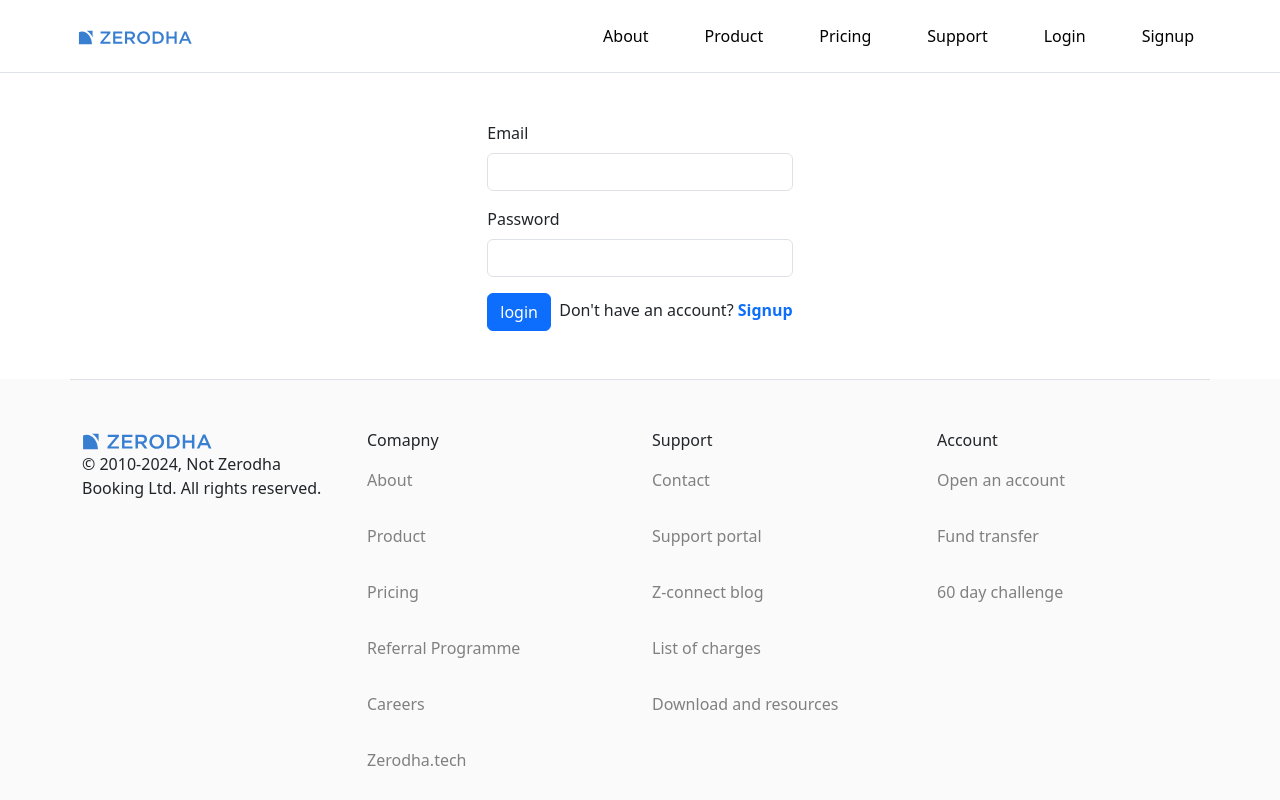
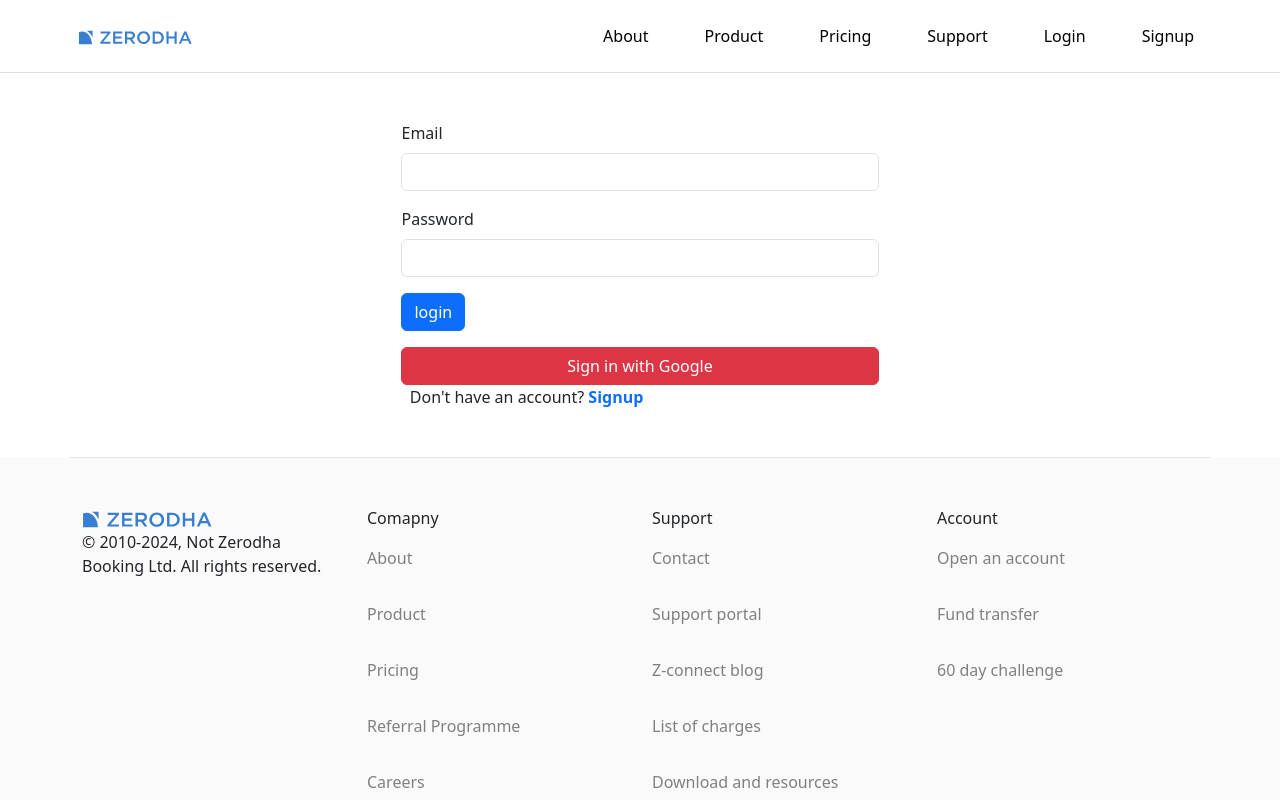
Before and after one commit to NishkarshSinghBais/Zerodha, a React (Vite) app in the folder frontend/: page /login in a window 1280 px wide. Shown: the top 800 px of the page. Built offline with nearby package versions, Linux system fonts and the light colour scheme.

Commit message:
Oauth 2.0

```diff
--- a/frontend/src/landing_page/login/Login.jsx
+++ b/frontend/src/landing_page/login/Login.jsx
@@ -38,7 +38,7 @@
         {
           ...inputValue,
         },
-        { withCredentials: true }
+        { withCredentials: true },
       );
       console.log(data);
       const { success, message } = data;
@@ -94,6 +94,15 @@
         <button type="submit" className="btn btn-primary">
           login
         </button>
+        <button
+          type="button"
+          className="btn btn-danger mt-3 w-100"
+          onClick={() => {
+            window.location.href = "https://zerodha-kjyr.onrender.com/auth/google";
+          }}
+        >
+          Sign in with Google
+        </button>
         <span>
           &nbsp; Don't have an account?{" "}
           <Link style={{ textDecoration: "none" }} to="/signup">
--- a/frontend/src/landing_page/signup/Signup.jsx
+++ b/frontend/src/landing_page/signup/Signup.jsx
@@ -110,6 +110,15 @@
         <button type="submit" className="btn btn-primary">
           Submit
         </button>
+        <button
+          type="button"
+          className="btn btn-danger mt-3 w-100"
+          onClick={() => {
+            window.location.href = "https://zerodha-kjyr.onrender.com/auth/google";
+          }}
+        >
+          Sign in with Google
+        </button>
         <span>
           &nbsp; Already have an account?{" "}
           <Link style={{ textDecoration: "none" }} to="/login">
```
